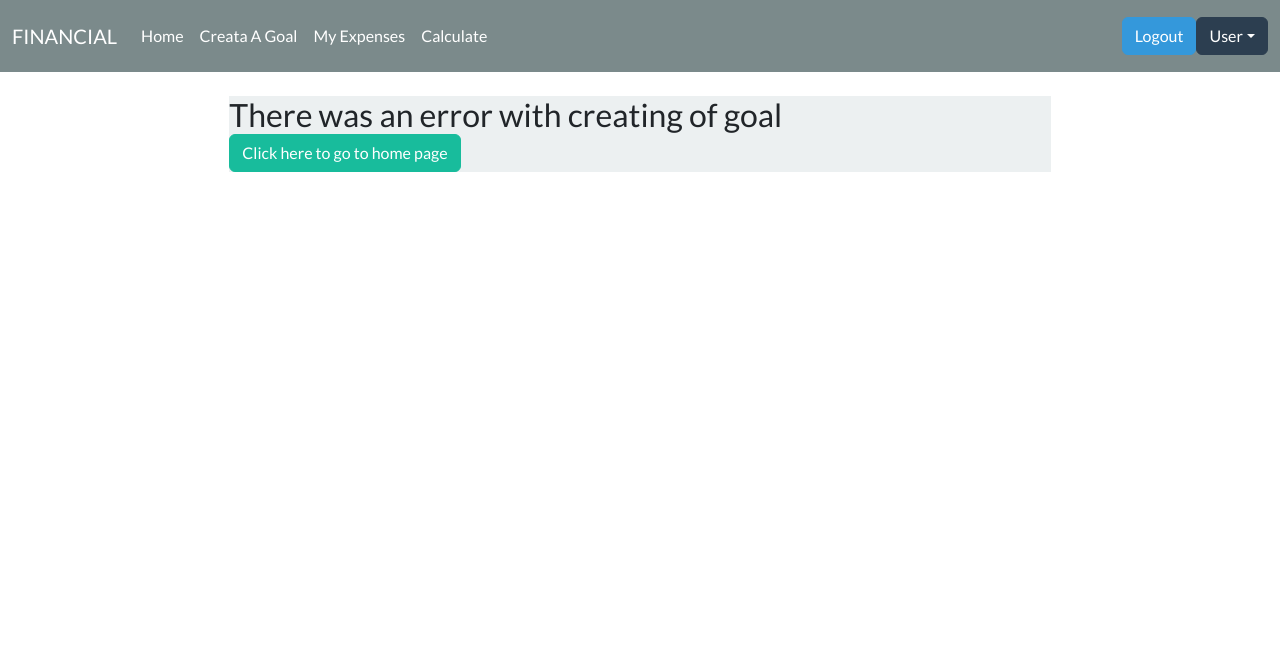
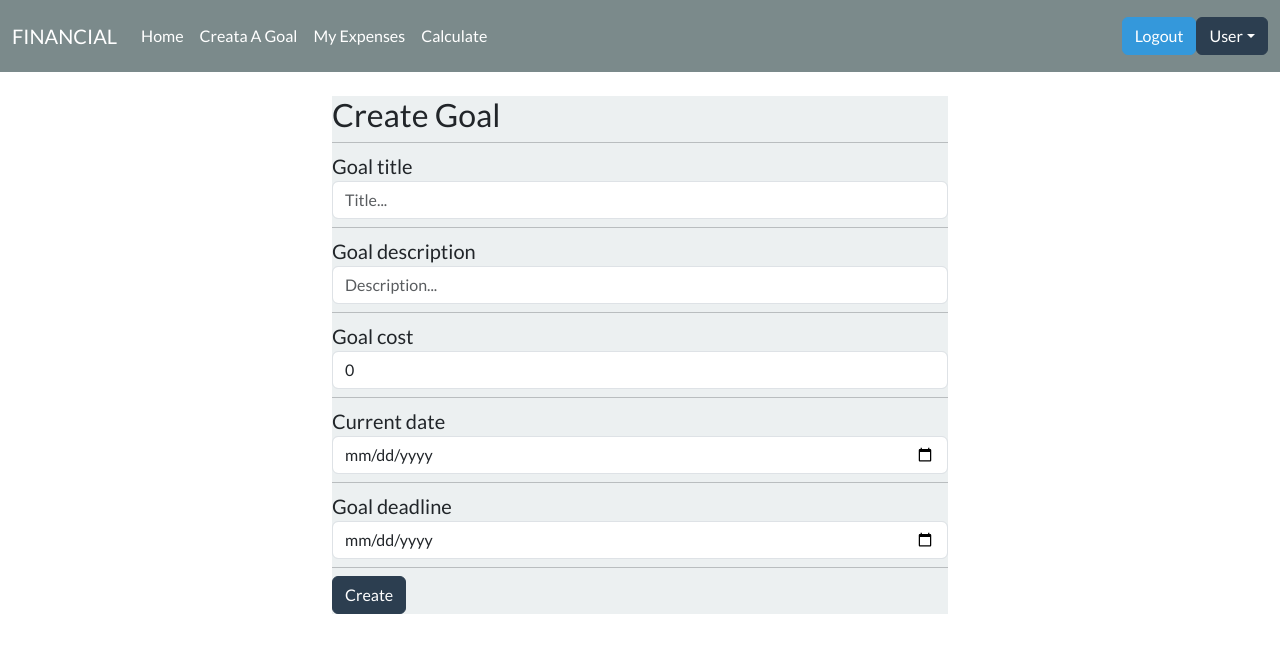
Before and after one commit to ArielGola/financial-app-frontend, a React (Create React App) app: page /create in a window 1280 px wide. Shown: the top 652 px of the page. Built offline with nearby package versions, Linux system fonts and the light colour scheme.

Commit message:
Fix problem with Create goal and detected an fix same problem on InputExpenses component || Add some texts on Create goal component and ShowExpenses || Add trycatch to axios post in Login component

```diff
--- a/src/components/CreateGoal/CreateGoal.jsx
+++ b/src/components/CreateGoal/CreateGoal.jsx
@@ -4,9 +4,9 @@ import { useHistory, Link } from "react-router-dom";
 
 import Loader from "../Loader/Loader";
 
-function CreateGoal() {
+function CreateGoal(props) {
 
-  useEffect((props) => {
+  useEffect(() => {
 
     async function getData() {
       try {
@@ -117,8 +117,10 @@ function CreateGoal() {
       <div className="col-md-6 offset-md-3">
         <div className="card-body bg-light">
           <h3>{isEdit ? "Edit Goal" : "Create Goal"}</h3>
+          <hr className="my-2" />
           <form onSubmit={onSubmit}>
             <div className="form-group">
+              <label className="lead">Goal title</label>
               <input
                 type="text"
                 className="form-control"
@@ -129,7 +131,9 @@ function CreateGoal() {
                 onChange={onChangeInput}
               />
             </div>
+            <hr className="my-2" />
             <div className="form-group">
+              <label className="lead">Goal description</label>
               <input
                 type="text"
                 className="form-control"
@@ -140,7 +144,9 @@ function CreateGoal() {
                 onChange={onChangeInput}
               />
             </div>
+            <hr className="my-2" />
             <div className="form-group">
+              <label className="lead">Goal cost</label>
               <input
                 type="number"
                 className="form-control"
@@ -151,7 +157,9 @@ function CreateGoal() {
                 onChange={onChangeInput}
               />
             </div>
+            <hr className="my-2" />
             <div className="form-group">
+              <label className="lead">Current date</label>
               {/* Hay Que intentar usar un plugin de calendario */}
               <input
                 type="date"
@@ -162,7 +170,9 @@ function CreateGoal() {
                 onChange={onChangeInput}
               />
             </div>
+            <hr className="my-2" />
             <div className="form-group">
+              <label className="lead">Goal deadline</label>
               {/* Hay Que intentar usar un plugin de calendario */}
               <input
                 type="date"
@@ -173,6 +183,7 @@ function CreateGoal() {
                 onChange={onChangeInput}
               />
             </div>
+            <hr className="my-2" />
             <button className="btn btn-primary">
               {isEdit ? "Update" : "Create"}
             </button>
--- a/src/components/GoalsList/GoalsList.jsx
+++ b/src/components/GoalsList/GoalsList.jsx
@@ -6,7 +6,6 @@ import { format } from "timeago.js";
 import Loader from "../Loader/Loader";
 
 function GoalsList() {
-
   useEffect(() => {
     getGoals();
   }, []);
@@ -15,50 +14,61 @@ function GoalsList() {
   const [loader, setLoader] = useState(true);
   const [errorGet, setErrorGet] = useState(false);
 
-
   const getGoals = useCallback(async () => {
     try {
-
       const response = await Axios.get(
         "http://localhost:4000/api/financial/goals"
       );
 
       setLoader(false);
       setGoals(response.data);
-
     } catch (error) {
       setGoals(false);
       setErrorGet(true);
     }
   });
 
-
   const deleteGoal = async (id) => {
     try {
-
       await Axios.delete("http://localhost:4000/api/financial/goals/" + id);
       getGoals();
-
     } catch (error) {
       setErrorGet(true);
     }
   };
 
   if (loader === true) {
-    return (
 
-      <Loader />
+    return <Loader />;
 
-    );
   } else if (errorGet || !goals || goals.length <= 0) {
     return (
 
-      <div className="col-md-8 offset-md-2">
-        <div className="card-body bg-light">
-          <h3 className="card-title">You haven't entered any goal yet</h3>
-          <Link className="btn btn-success btn-block" to="/create">
-            Click here to create your goal
+      <div className="col-md-12">
+        <div className="card">
+          <div className="card-header">
+            <h2>Your Goals Space Is Empty</h2>
+          </div>
+          <div className="card-body">
+            <p className="h5 m-4">
+              For create and look goals you must be logged or create a count.
+            </p>
+            <p className="h5 m-4">
+              If you be registred you can
+              <Link to="/create" className="text-primary">
+                <i> create a financial goal here.</i>
               </Link>
+            </p>
+            <p className="lead m-4">
+              <Link to="/log" className="text-primary">
+                <b>Click here for login </b>
+              </Link>
+              or
+              <Link to="/reg" className="text-primary">
+                <b> click here for create a count.</b>
+              </Link>
+            </p>
+          </div>
         </div>
       </div>
 
@@ -67,8 +77,7 @@ function GoalsList() {
     return (
 
       <div className="row">
-        {goals ? (
-          goals.map((goal) => (
+        {goals.map((goal) => (
           <div className="col-md-6 p-2" key={goal._id}>
             <div className="card">
               <div className="card-header">
@@ -98,36 +107,7 @@ function GoalsList() {
               </div>
             </div>
           </div>
-          ))
-        ) : (
-          <div className="col-md-12">
-            <div className="card">
-              <div className="card-header">
-                <h2>Your Goals Space Is Empty</h2>
-              </div>
-              <div className="card-body">
-                <p className="h5 m-4">
-                  For create and look goals you must be logged or create a count.
-                </p>
-                <p className="h5 m-4">
-                  If you be registred you can
-                  <Link to="/create" className="text-primary">
-                    <i> create a financial goal here.</i>
-                  </Link>
-                </p>
-                <p className="lead m-4">
-                  <Link to="/log" className="text-primary">
-                    <b>Click here for login </b>
-                  </Link>
-                  or
-                  <Link to="/reg" className="text-primary">
-                    <b> click here for create a count.</b>
-                  </Link>
-                </p>
-              </div>
-            </div>
-          </div>
-        )}
+        ))}
       </div>
 
     );
--- a/src/components/InputExpenses/InputExpenses.jsx
+++ b/src/components/InputExpenses/InputExpenses.jsx
@@ -6,7 +6,7 @@ import Loader from "../Loader/Loader";
 
 function InputExpenses(props) {
 
-  useEffect((props) => {
+  useEffect(() => {
 
     async function getData() {
       try {
@@ -276,7 +276,7 @@ function InputExpenses(props) {
                 />
                 <hr className="my-4" />
 
-                <label className="lead">Others expenses:</label>
+                <label className="lead">Others expenses (Credit card):</label>
                 <input
                   type="number"
                   className="form-control m-2"
--- a/src/components/Login/Login.jsx
+++ b/src/components/Login/Login.jsx
@@ -36,10 +36,16 @@ function Login() {
         password: password,
       };
 
-      const response = await Axios.post("http://localhost:4000/api/users/usr/log", logUser);
-      localStorage.setItem("token", response.data.token);
+      try {
 
-      history.push("/");
+        const response = await Axios.post("http://localhost:4000/api/users/usr/log", logUser);
+        localStorage.setItem("token", response.data.token);
+
+      } catch (error) {
+        setErrorGet(true);
+      } finally {
+        history.push("/");
+      }
 
     } catch (error) {
       setErrorGet(true);
--- a/src/components/ShowExpenses/ShowExpenses.jsx
+++ b/src/components/ShowExpenses/ShowExpenses.jsx
@@ -117,7 +117,7 @@ function ShowExpenses() {
                 <hr className="my-4" />
                 <p className="lead">Leisure: ${exp.leisure}</p>
                 <hr className="my-4" />
-                <p className="lead">Others expenses: ${exp.others}</p>
+                <p className="lead">Others expenses (Credit card): ${exp.others}</p>
                 <hr className="my-4" />
                 <p className="lead"><i>Balance: ${balance}</i></p>
                 <hr className="my-4" />
```
Lines whose indentation alone changed are shown as unchanged.
